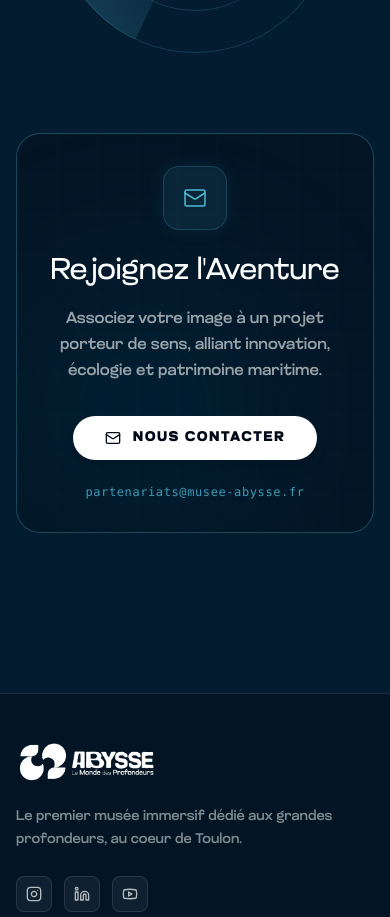
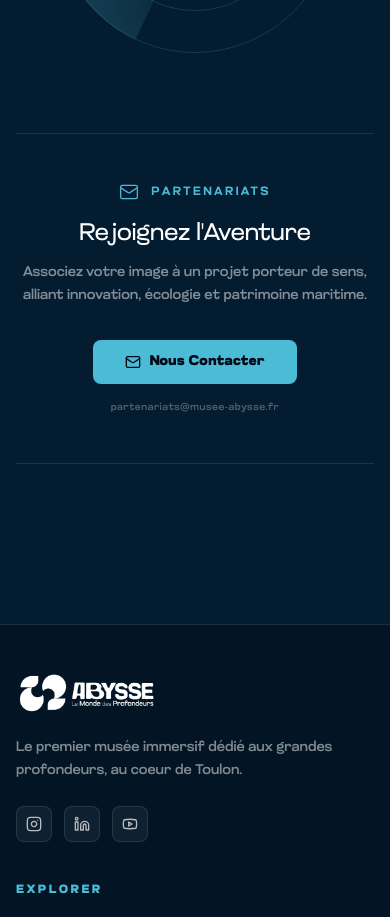
Before and after one commit to KillianGil/reaco-site-abysse, a Next.js app: page /partenaires in a window 390 px wide. Shown: the part 3900-4817 px from the top of the page. Built offline with nearby package versions, Linux system fonts and the light colour scheme.

Commit message:
Ajustement design v7

```diff
--- a/src/app/partenaires/page.tsx
+++ b/src/app/partenaires/page.tsx
@@ -348,31 +348,29 @@ export default function PartenairesPage() {
                 </section>
 
                 {/* 5. CTA (Restored & Enhanced) */}
-                <section className="px-4 md:px-6 pb-20 max-w-7xl mx-auto">
-                    <div className="relative p-8 md:p-16 rounded-3xl bg-[#031525] border border-[#4CBBD5]/30 overflow-hidden text-center group hover:border-[#4CBBD5]/60 transition-all duration-500">
-                        {/* Darker Premium Background */}
-                        <div className="absolute inset-0 bg-[linear-gradient(rgba(76,187,213,0.05)_1px,transparent_1px),linear-gradient(90deg,rgba(76,187,213,0.05)_1px,transparent_1px)] bg-[size:40px_40px] opacity-50" />
-                        <div className="absolute top-0 right-0 w-96 h-96 bg-[#4CBBD5]/8 rounded-full blur-[100px] group-hover:bg-[#4CBBD5]/15 transition-all duration-700" />
-                        <div className="absolute bottom-0 left-0 w-64 h-64 bg-[#006994]/15 rounded-full blur-[80px]" />
-
-                        <div className="relative z-10 max-w-3xl mx-auto">
-                            <div className="w-16 h-16 md:w-20 md:h-20 mx-auto mb-6 md:mb-8 bg-[#4CBBD5]/10 rounded-2xl flex items-center justify-center border border-[#4CBBD5]/20 group-hover:scale-110 transition-transform duration-500 shadow-[0_0_20px_rgba(76,187,213,0.1)]">
-                                <Mail className="w-6 h-6 md:w-8 md:h-8 text-[#4CBBD5]" strokeWidth={1.5} />
+                {/* 5. CTA (Clean & Technical) */}
+                <section className="max-w-4xl mx-auto px-4 md:px-6 pb-20 relative z-10">
+                    <div className="relative border-t border-b border-white/10 py-12 md:py-16">
+                        <div className="text-center">
+                            <div className="flex items-center justify-center gap-3 mb-4">
+                                <Mail className="w-5 h-5 text-[#4CBBD5]" strokeWidth={1.5} />
+                                <span className="text-[#4CBBD5] text-xs font-medium uppercase tracking-[0.2em]">Partenariats</span>
                             </div>
 
-                            <h3 className="text-3xl md:text-5xl font-light mb-4 md:mb-6 text-white">Rejoignez l&apos;Aventure</h3>
-                            <p className="text-base md:text-xl text-white/60 mb-8 md:mb-10 leading-relaxed">
+                            <h3 className="text-2xl md:text-3xl font-light mb-3">Rejoignez l&apos;Aventure</h3>
+                            <p className="text-white/50 text-sm max-w-lg mx-auto mb-8 leading-relaxed">
                                 Associez votre image à un projet porteur de sens, alliant innovation, écologie et patrimoine maritime.
                             </p>
 
                             <a
                                 href="mailto:partenariats@musee-abysse.fr"
-                                className="inline-flex items-center gap-3 bg-white text-[#020A19] px-8 py-3 md:px-10 md:py-4 rounded-full font-bold tracking-widest uppercase hover:bg-[#4CBBD5] hover:text-white transition-all duration-300 shadow-lg hover:shadow-[0_0_30px_rgba(76,187,213,0.4)] text-sm md:text-base"
+                                className="inline-flex items-center gap-2 px-8 py-3 bg-[#4CBBD5] hover:bg-[#5DCCE6] text-[#020A19] font-bold text-sm rounded-lg transition-colors duration-300"
                             >
-                                <Mail className="w-4 h-4 md:w-5 md:h-5" />
+                                <Mail className="w-4 h-4" />
                                 <span>Nous Contacter</span>
                             </a>
-                            <p className="text-[#4CBBD5] text-xs md:text-sm mt-6 md:mt-8 font-mono tracking-wider opacity-80">
+
+                            <p className="text-[10px] text-white/30 mt-4 tracking-wider">
                                 partenariats@musee-abysse.fr
                             </p>
                         </div>
```
